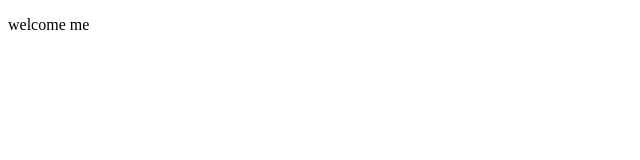
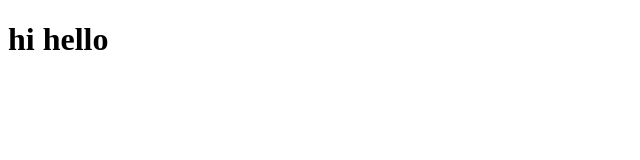
Before and after one commit to Maanal4/project2, a plain HTML site: page index.html in a window 1280 px wide. Shown: the whole page, without its empty margins (0-640 px from the left). Drawn offline with Linux system fonts and the light colour scheme.

Commit message:
add index file

```diff
--- a/index.html
+++ b/index.html
@@ -4,6 +4,6 @@
 	<title>project2</title>
 </head>
 <body>
-<p>welcome me</p>
+<h1>hi hello</h1>
 </body>
 </html>
```
